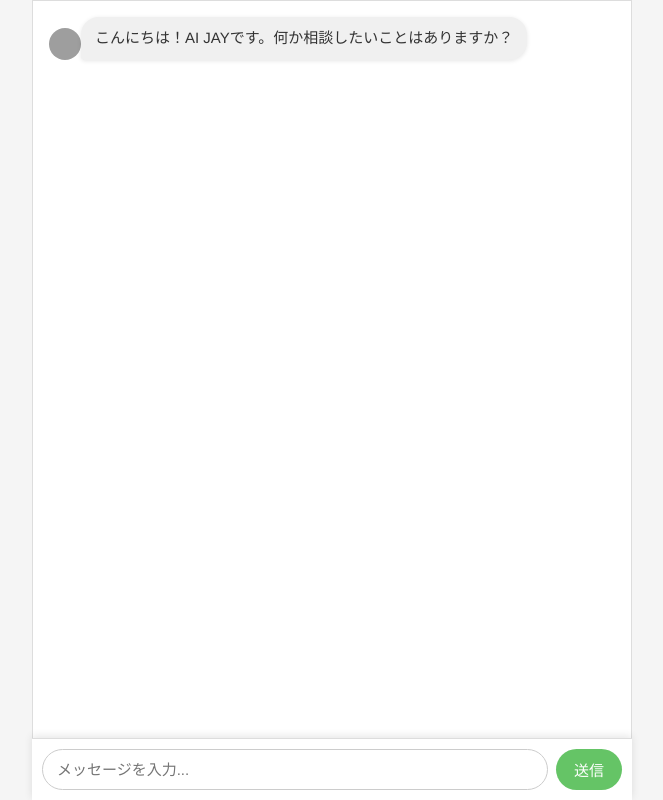
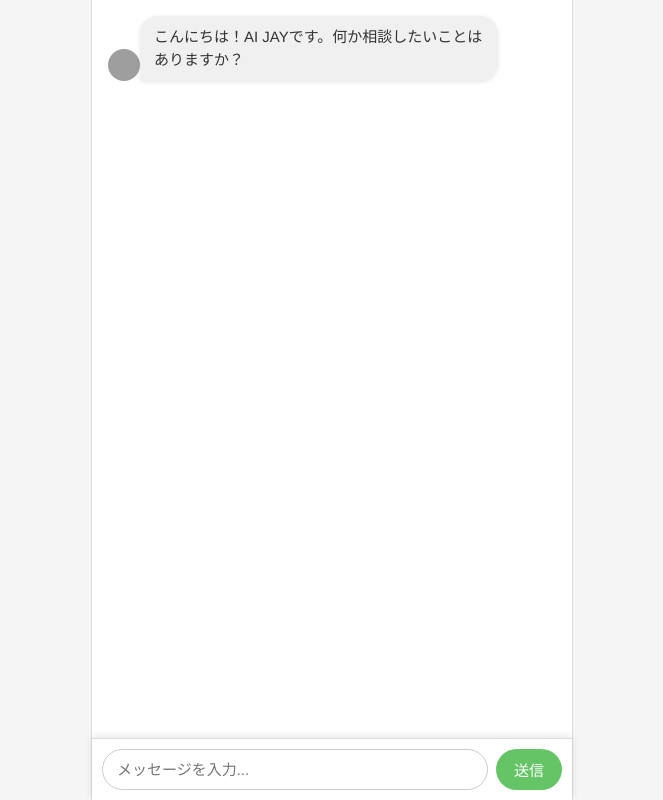
Before and after one commit to jayhi2024/webchatbot, a website: page index.html in a window 1280 px wide. Shown: the whole page, without its empty margins (308-971 px from the left). Drawn offline with Linux system fonts and the light colour scheme; grey boxes are pictures that could not be loaded.

Commit message:
Update style.css

```diff
--- a/public/style.css
+++ b/public/style.css
@@ -1,26 +1,33 @@
-/* ===== リセット ===== */
+/* リセット＆ベース */
 html, body {
   height: 100%;
   margin: 0;
   padding: 0;
+  overflow-x: hidden;
   font-family: "Helvetica Neue", sans-serif;
   background-color: #f5f5f5;
 }
 
-/* ===== チャット全体の囲い ===== */
+body {
+  display: flex;
+  justify-content: center;
+  align-items: center;
+}
+
+/* チャットコンテナ */
 .chat-container {
   display: flex;
   flex-direction: column;
   width: 100%;
-  height: 100dvh; /* モバイル対応 */
+  max-width: 480px;
+  height: 100dvh;
   background-color: #fff;
   border: 1px solid #ddd;
   overflow: hidden;
   position: relative;
-  max-width: 100%; /* スマホで横スクロール防止 */
 }
 
-/* ===== チャット表示エリア ===== */
+/* チャットメッセージエリア */
 .chat-box {
   flex: 1;
   overflow-y: auto;
@@ -28,37 +35,40 @@ html, body {
   display: flex;
   flex-direction: column;
   gap: 12px;
-  padding-bottom: 90px; /* 入力欄と重ならないように余白 */
   box-sizing: border-box;
+  padding-bottom: 80px;
 }
 
-/* ===== メッセージ行 ===== */
+/* メッセージ行共通 */
 .message-row {
   display: flex;
   align-items: flex-end;
-  margin-bottom: 8px;
 }
 
+/* ユーザー：右寄せ */
 .message-row.user {
+  justify-content: flex-end;
   flex-direction: row-reverse;
-  justify-content: flex-end;
 }
 
+/* ボット：左寄せ */
 .message-row.bot {
   justify-content: flex-start;
 }
 
-/* ===== 吹き出し本体 ===== */
+/* 吹き出し共通 */
 .message {
   max-width: 80%;
   padding: 10px 14px;
   font-size: 15px;
   line-height: 1.5;
   word-break: break-word;
-  box-shadow: 0 1px 4px rgba(0, 0, 0, 0.1);
+  box-shadow: 0 1px 4px rgba(0,0,0,0.1);
   border-radius: 18px;
+  box-sizing: border-box;
 }
 
+/* 吹き出し：ユーザー側 */
 .message.user {
   background-color: #d4f8c4;
   color: #222;
@@ -66,6 +76,7 @@ html, body {
   margin-left: 8px;
 }
 
+/* 吹き出し：ボット側 */
 .message.bot {
   background-color: #f0f0f0;
   color: #333;
@@ -73,7 +84,7 @@ html, body {
   margin-right: 8px;
 }
 
-/* ===== アバター画像 ===== */
+/* アバター画像 */
 .avatar {
   width: 32px;
   height: 32px;
@@ -81,23 +92,24 @@ html, body {
   object-fit: cover;
 }
 
-/* ===== 入力エリア（常に下部に固定） ===== */
+/* 入力エリア完全固定（下部） */
 .input-area {
   position: fixed;
   bottom: 0;
-  left: 0;
+  left: 50%;
+  transform: translateX(-50%);
   width: 100%;
-  max-width: 100%;
+  max-width: 480px;
   display: flex;
   padding: 10px;
-  box-sizing: border-box;
   border-top: 1px solid #ddd;
   background-color: #fff;
+  box-shadow: 0 -2px 8px rgba(0,0,0,0.1);
   z-index: 100;
-  box-shadow: 0 -2px 8px rgba(0,0,0,0.1);
+  box-sizing: border-box;
 }
 
-/* ===== 入力欄とボタン ===== */
+/* 入力エリア内要素 */
 .input-area input {
   flex: 1;
   padding: 10px 14px;
@@ -105,7 +117,6 @@ html, body {
   border-radius: 25px;
   font-size: 15px;
   outline: none;
-  box-sizing: border-box;
 }
 
 .input-area button {
@@ -123,7 +134,7 @@ html, body {
   background-color: #57b257;
 }
 
-/* ===== 考え中... アニメーション ===== */
+/* 考え中...アニメーション */
 .dots {
   display: inline-block;
   margin-left: 4px;
@@ -141,90 +152,31 @@ html, body {
 .dots span:nth-child(3) { animation-delay: 0.4s; }
 
 @keyframes wave {
-  0%, 60%, 100% { transform: translateY(0); }
+  0%,60%,100% { transform: translateY(0); }
   30% { transform: translateY(-6px); }
 }
 
-/* ===== スクロールバー（細く） ===== */
+/* スクロールバー調整（細くする） */
 .chat-box::-webkit-scrollbar { width: 6px; }
 .chat-box::-webkit-scrollbar-thumb {
   background: #ccc;
   border-radius: 3px;
 }
 
-/* ===== モバイル調整 ===== */
+/* モバイル対応時の調整 */
 @media screen and (max-width: 480px) {
+  body {
+    align-items: flex-start; /* 上部にぴったり合わせる */
+  }
   .chat-container {
+    height: 100dvh;
     border: none;
+    max-width: 100%;
   }
-
   .input-area {
     max-width: 100%;
+    width: 100%;
+    left: 0;
+    transform: none;
   }
 }
-html, body {
-  width: 100%;
-  max-width: 100vw;
-  overflow-x: hidden; /* 横スクロールを完全に防止 */
-}
-
-.chat-container {
-  width: 100%;
-  max-width: 100%;
-  overflow: hidden;
-  margin: 0 auto;
-  box-sizing: border-box;
-}
-
-.input-area {
-  width: 100%;
-  box-sizing: border-box;
-  padding-left: 10px;
-  padding-right: 10px;
-}
-
-/*ローカル用*/
-.chat-container {
-  width: 100%;
-  max-width: 600px; /* ← ここ！必要なら好みに調整 */
-  margin: 0 auto;   /* ← 中央に配置 */
-  box-sizing: border-box;
-  height: 100dvh;
-  background-color: #fff;
-  border: 1px solid #ddd;
-  overflow: hidden;
-  position: relative;
-}
-.input-area {
-  position: fixed;
-  bottom: 0;
-  left: 0;
-  right: 0;
-  margin: 0 auto;
-  width: 100%;
-  max-width: 600px; /* ← チャット全体と同じ幅に */
-  display: flex;
-  padding: 10px;
-  border-top: 1px solid #ddd;
-  background-color: #fff;
-  z-index: 100;
-  box-shadow: 0 -2px 8px rgba(0,0,0,0.1);
-  box-sizing: border-box;
-}
-body {
-  display: flex;
-  justify-content: center;
-  background-color: #f5f5f5;
-  margin: 0;
-  padding: 0;
-}
-
-.message-row.user {
-  justify-content: flex-end !important;
-  margin-left: auto;
-}
-
-.message.user {
-  margin-left: auto !important;
-  margin-right: 8px !important;
-}
```
